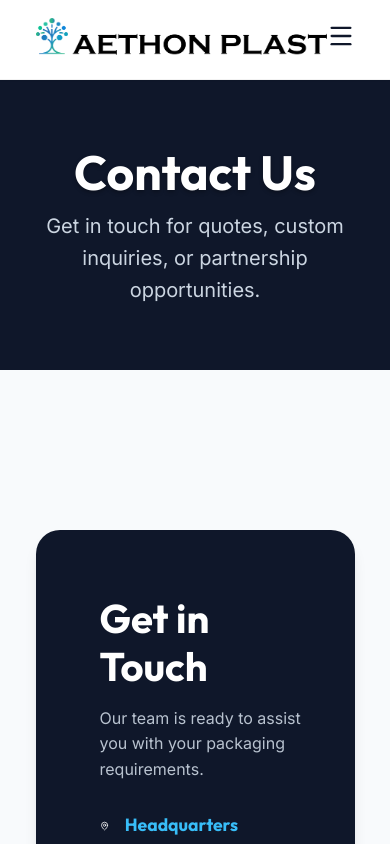
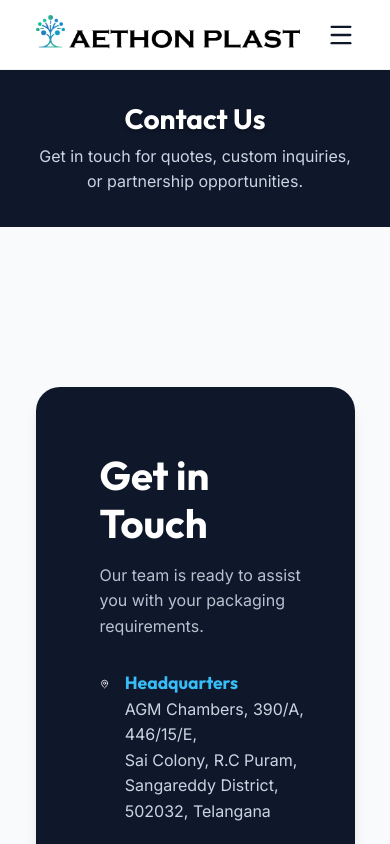
Before and after one commit to radheyaram/aethon-plast, a React (Vite) app: page /contact in a window 390 px wide. Shown: the top 844 px of the page. Built offline with nearby package versions, Linux system fonts and the light colour scheme.

Commit message:
added responsive to all devices

```diff
--- a/src/components/Footer.css
+++ b/src/components/Footer.css
@@ -8,7 +8,7 @@
 
 .footer-content {
     display: grid;
-    grid-template-columns: repeat(auto-fit, minmax(250px, 1fr));
+    grid-template-columns: repeat(auto-fit, minmax(200px, 1fr));
     gap: var(--spacing-lg);
     margin-bottom: var(--spacing-lg);
 }
@@ -89,3 +89,14 @@
 .footer-logo img {
     filter: brightness(0) invert(1);
 }
+
+@media (max-width: 480px) {
+    .footer-content {
+        grid-template-columns: 1fr;
+        text-align: center;
+    }
+
+    .social-links {
+        justify-content: center;
+    }
+}
--- a/src/components/Navbar.css
+++ b/src/components/Navbar.css
@@ -5,7 +5,7 @@
     background-color: rgba(255, 255, 255, 0.95);
     backdrop-filter: blur(10px);
     box-shadow: var(--shadow-sm);
-    height: 80px;
+    height: 70px;
     display: flex;
     align-items: center;
     border-bottom: 1px solid rgba(0, 0, 0, 0.05);
@@ -16,6 +16,9 @@
     justify-content: space-between;
     align-items: center;
     height: 100%;
+    width: 90%;
+    max-width: 1200px;
+    margin: 0 auto;
 }
 
 .logo {
@@ -24,7 +27,7 @@
 }
 
 .logo img {
-    height: 60px;
+    height: 40px;
     width: auto;
     object-fit: contain;
 }
@@ -93,11 +96,13 @@
     display: none;
     cursor: pointer;
     color: var(--secondary-color);
+    align-items: center;
+    justify-content: center;
 }
 
 @media (max-width: 768px) {
     .mobile-toggle {
-        display: block;
+        display: flex;
         z-index: 1001;
     }
 
@@ -114,6 +119,7 @@
         padding: var(--spacing-xl) var(--spacing-md);
         box-shadow: -5px 0 15px rgba(0, 0, 0, 0.1);
         transition: right var(--transition-normal);
+        z-index: 1000;
     }
 
     .nav-links.active {
--- a/src/pages/About.css
+++ b/src/pages/About.css
@@ -13,7 +13,7 @@
 
 .vision-mission {
     display: grid;
-    grid-template-columns: repeat(auto-fit, minmax(300px, 1fr));
+    grid-template-columns: repeat(auto-fit, minmax(280px, 1fr));
     gap: var(--spacing-md);
 }
 
--- a/src/pages/Home.css
+++ b/src/pages/Home.css
@@ -181,7 +181,14 @@
     /* Slight expansion animation */
 }
 
+/* ... existing code ... */
+
 @media (max-width: 768px) {
+    .hero {
+        min-height: 500px;
+        /* Reduced min-height for mobile */
+    }
+
     .hero h1 {
         font-size: 2.5rem;
     }
@@ -190,12 +197,43 @@
         font-size: 1.5rem;
     }
 
+    .hero p {
+        font-size: 1rem;
+    }
+
     .about-preview {
         flex-direction: column;
+        gap: var(--spacing-md);
     }
 
     .features-section {
         margin-top: 0;
+        padding-top: var(--spacing-xl);
+    }
+
+    .feature-card {
+        padding: 2rem 1.5rem;
+    }
+}
+
+@media (max-width: 480px) {
+    .hero h1 {
+        font-size: 2rem;
+    }
+
+    .hero-title-sub {
+        font-size: 1.25rem;
+    }
+
+    .feature-grid {
+        grid-template-columns: 1fr;
+        /* Stack on very small screens */
+    }
+
+    .about-stats {
+        grid-template-columns: 1fr;
+        /* Stack stats */
+        gap: var(--spacing-sm);
     }
 }
 
@@ -205,7 +243,6 @@
     color: white;
     padding: 1rem 2.5rem;
     border-radius: 50px;
-    /* Pill shape */
     font-size: 1.1rem;
     font-weight: 700;
     letter-spacing: 0.5px;
@@ -219,6 +256,7 @@
     position: relative;
     overflow: hidden;
     text-decoration: none;
+    text-align: center;
 }
 
 .btn-cta::before {
--- a/src/pages/Pages.css
+++ b/src/pages/Pages.css
@@ -48,7 +48,7 @@
 /* Grid Layouts */
 .grid-3 {
     display: grid;
-    grid-template-columns: repeat(auto-fit, minmax(300px, 1fr));
+    grid-template-columns: repeat(auto-fit, minmax(280px, 1fr));
     gap: var(--spacing-md);
 }
 
@@ -84,3 +84,32 @@
     color: var(--primary-color);
     margin-bottom: var(--spacing-sm);
 }
+
+@media (max-width: 768px) {
+    .page-header {
+        padding: var(--spacing-md) 0;
+    }
+
+    .page-header h1 {
+        font-size: 2.25rem;
+    }
+
+    .page-header p {
+        font-size: 1rem;
+    }
+
+    .card {
+        padding: 2rem 1.5rem;
+        min-height: auto;
+    }
+}
+
+@media (max-width: 480px) {
+    .grid-3 {
+        grid-template-columns: 1fr;
+    }
+
+    .page-header h1 {
+        font-size: 1.75rem;
+    }
+}
--- a/src/pages/Products.css
+++ b/src/pages/Products.css
@@ -1,7 +1,7 @@
 /* Products Page Styles */
 .products-grid {
     display: grid;
-    grid-template-columns: repeat(auto-fill, minmax(320px, 1fr));
+    grid-template-columns: repeat(auto-fill, minmax(280px, 1fr));
     gap: 2rem;
     padding-bottom: var(--spacing-xl);
 }
@@ -17,8 +17,8 @@
     flex-direction: column;
     height: 100%;
     /* Ensure equal height */
-    min-height: 480px;
-    /* Increased min-height */
+    min-height: 400px;
+    /* Reduced min-height */
 }
 
 .product-card:hover {
@@ -65,3 +65,14 @@
     font-size: 0.95rem;
     flex: 1;
 }
+
+@media (max-width: 480px) {
+    .products-grid {
+        grid-template-columns: 1fr;
+        gap: 1.5rem;
+    }
+
+    .product-card {
+        min-height: auto;
+    }
+}
```
